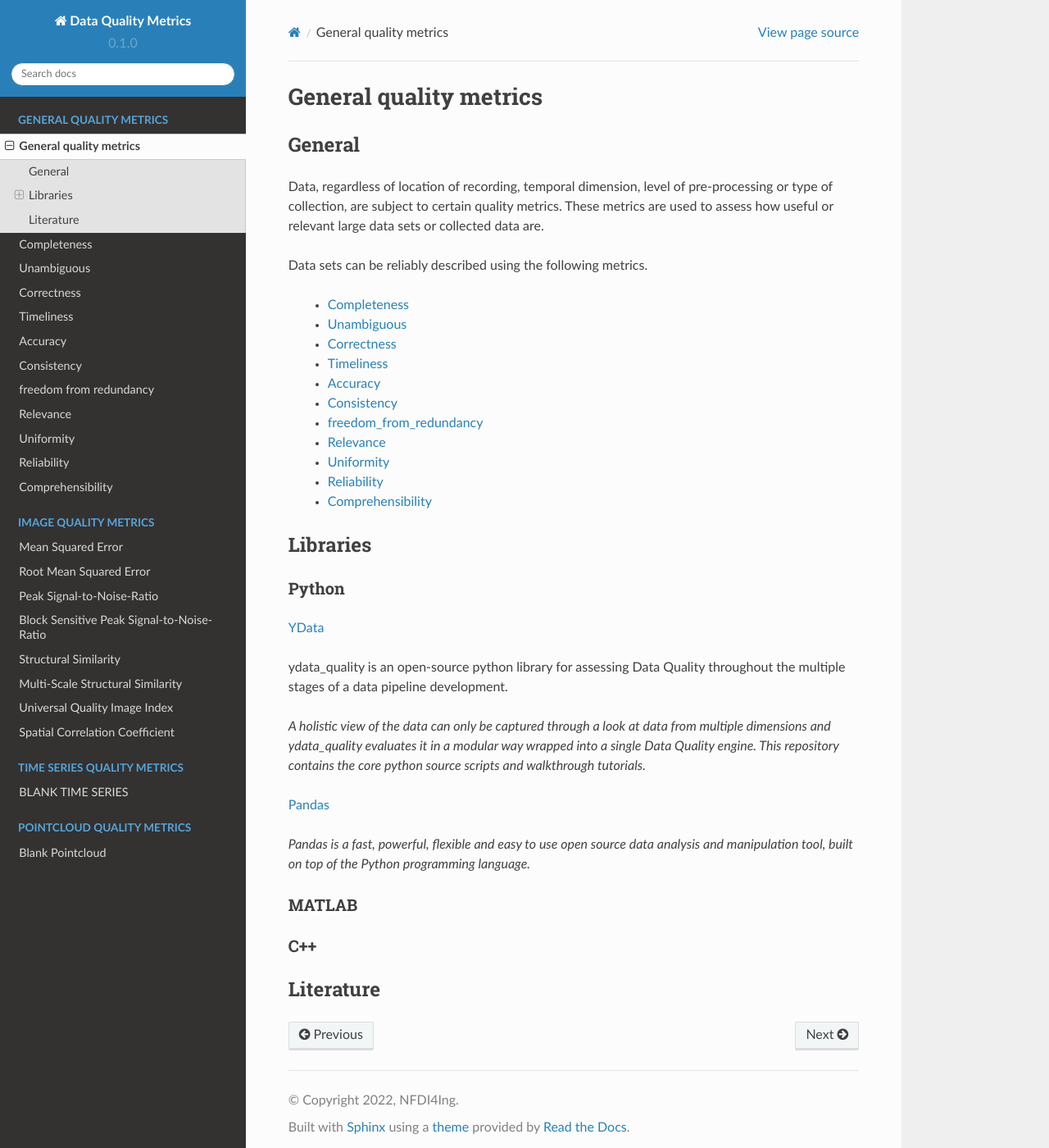
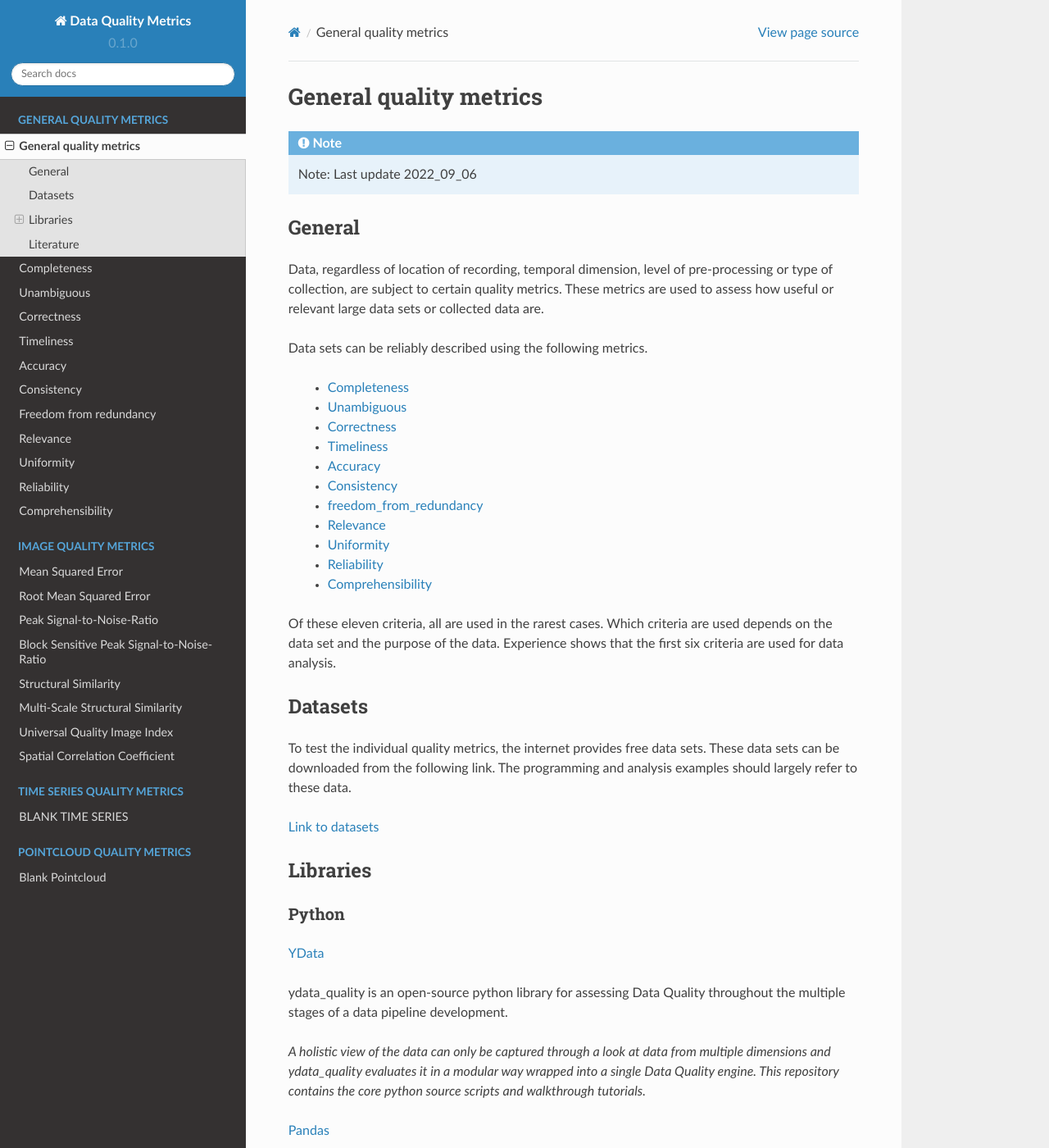
Before and after one commit to HDierend/Data-Quality-Metrics, a Sphinx documentation site: the page built from docs/source/general_quality/general_quality.rst, in a window 1280 px wide and 1400 px high. Shown: the whole window at 82% size. Built offline with Sphinx 7.4.7 and the Read the Docs theme 2.0.0, drawn with Linux system fonts in a browser that asks for light colours.

Commit message:
link to open datasets

```diff
--- a/docs/source/general_quality/06_freedom_from_redundancy.rst
+++ b/docs/source/general_quality/06_freedom_from_redundancy.rst
@@ -1,5 +1,5 @@
 ####################################
-freedom from redundancy
+Freedom from redundancy
 ####################################
 
 *********
--- a/docs/source/general_quality/general_quality.rst
+++ b/docs/source/general_quality/general_quality.rst
@@ -1,6 +1,10 @@
 ####################################
 General quality metrics
 ####################################
+
+.. note::
+
+    Note: Last update 2022_09_06
 
 ******************
 General
@@ -22,6 +26,18 @@ Data sets can be reliably described using the following metrics.
    * `Reliability <https://data-quality-metrics--21.org.readthedocs.build/en/21/general_quality/09_Reliability.html>`_
    * `Comprehensibility <https://data-quality-metrics--21.org.readthedocs.build/en/21/general_quality/10_Comprehensibility.html>`_
 
+Of these eleven criteria, all are used in the rarest cases. Which criteria
+are used depends on the data set and the purpose of the data.
+Experience shows that the first six criteria are used for data analysis.
+
+******************
+Datasets
+******************
+
+To test the individual quality metrics, the internet provides free data sets. These data sets can be downloaded from the following link.
+The programming and analysis examples should largely refer to these data.
+
+`Link to datasets <https://towardsdatascience.com/all-the-datasets-you-need-to-practice-data-science-skills-and-make-a-great-portfolio-74f2eb53b38a>`_
 
 ********************
 Libraries
```
